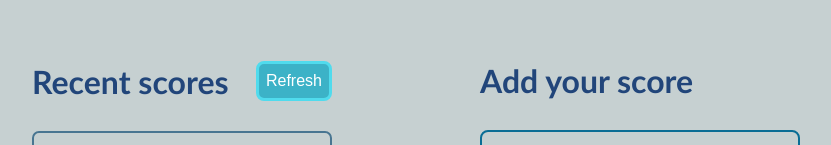
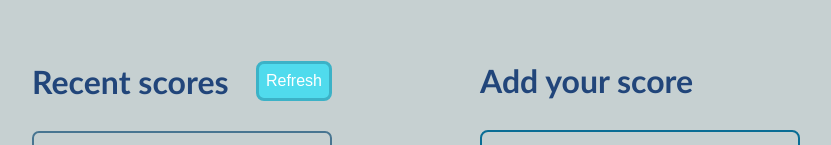
Before and after one commit to quavo19/Leaderboard, a website built with webpack: page src/index.html in a window 1280 px wide. In both pictures the pointer is over the button "Refresh". Shown: the part 163-308 px from the top of the page, without its empty margins (224-1055 px from the left). Built offline with nearby package versions, Linux system fonts and the light colour scheme; no server answers.

Commit message:
Add a hover effect to the refresh button

```diff
--- a/src/style.css
+++ b/src/style.css
@@ -45,6 +45,12 @@ header,
   height: 45vh;
   overflow-y: scroll;
 }
+
+#refresh-btn:hover {
+  background: #50dbed;
+  border: 3px solid #3cb2c7;
+}
+
 
 .name-score {
   display: flex;
```
